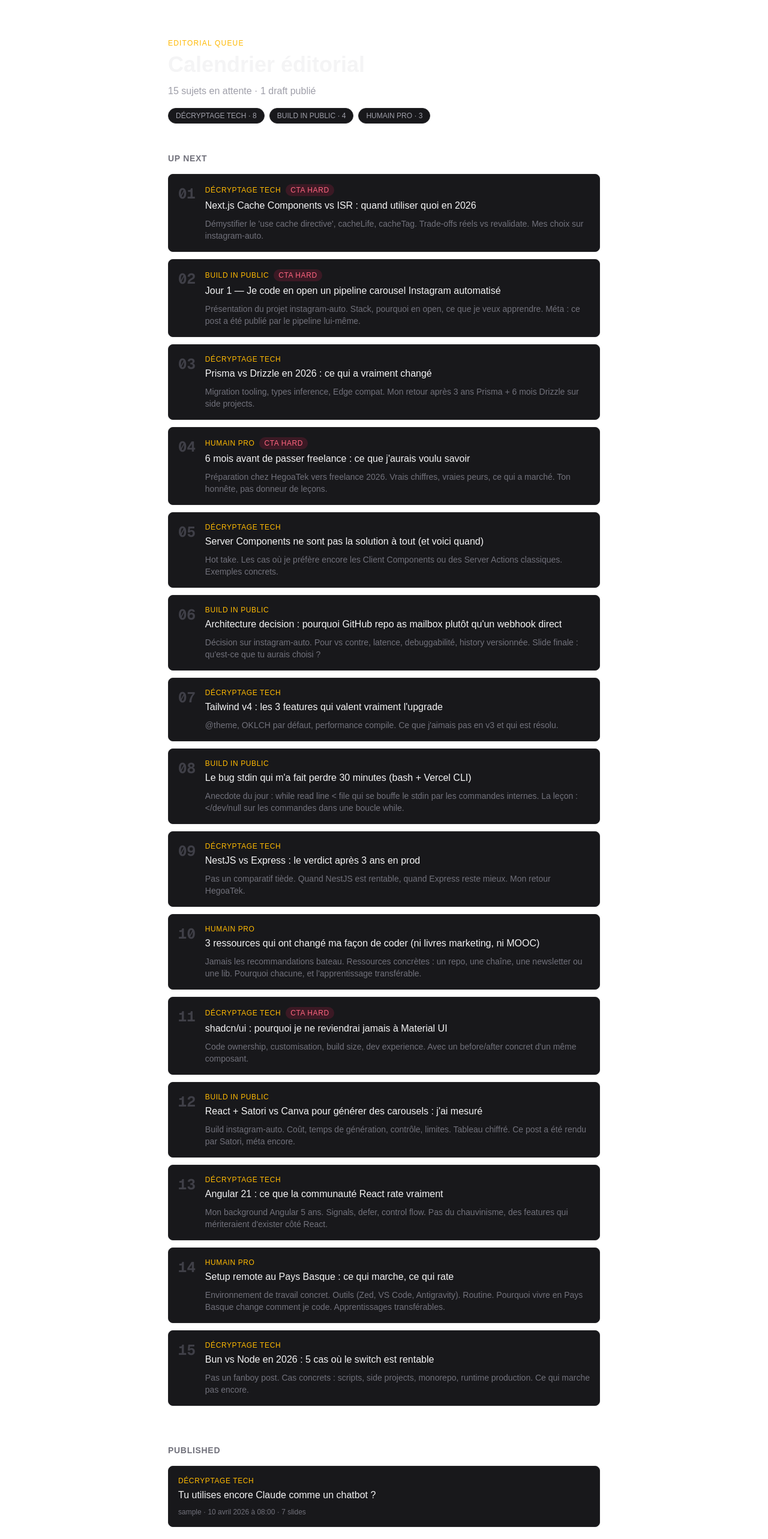
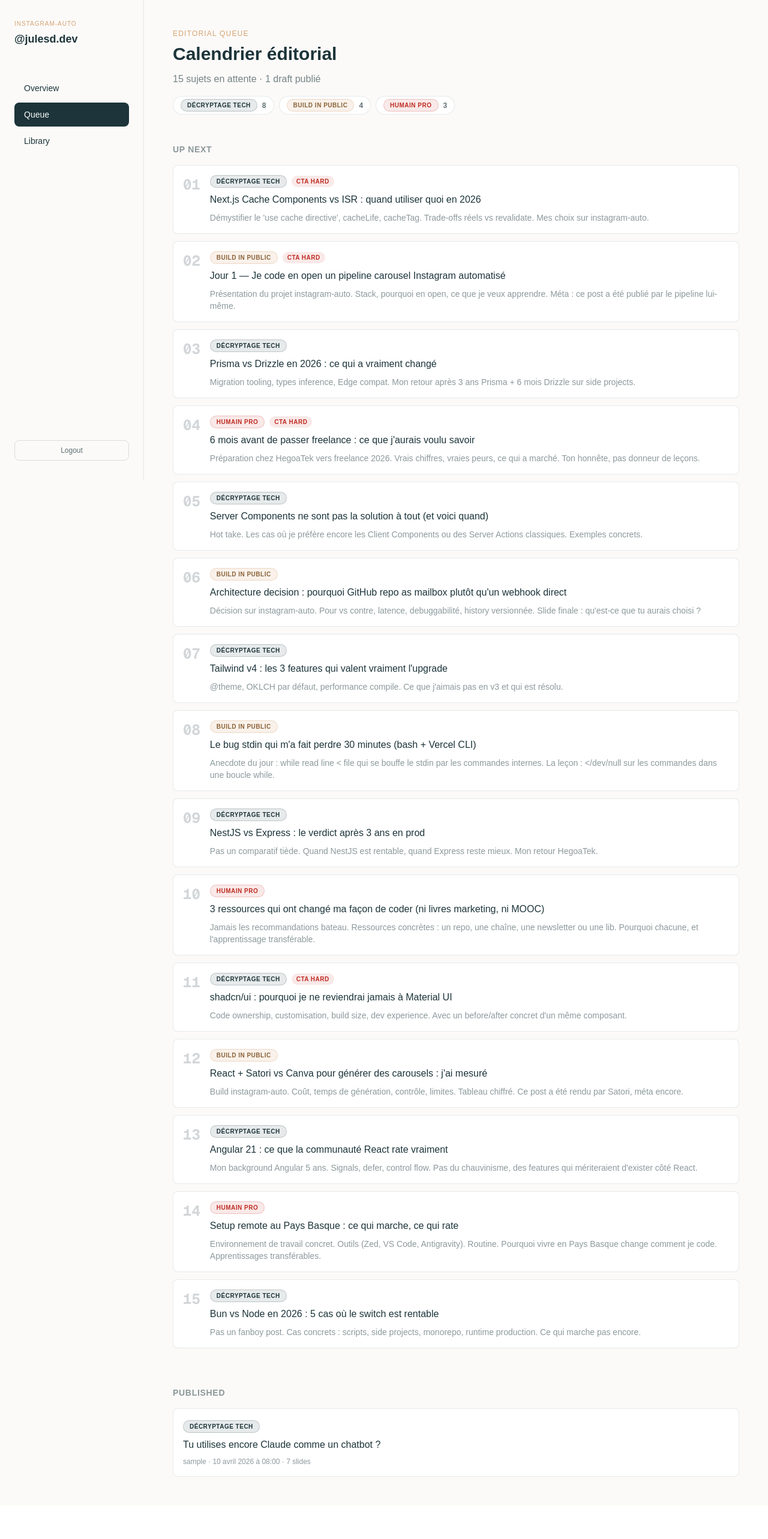
Before and after one commit to JulesDups/instagram-auto, a Next.js app: page /queue in a window 1280 px wide. Shown: the top 2566 px of the page at 60% size. After the commit the page ends 2510 px from the top, so only its background shows below. Built offline with nearby package versions, Linux system fonts and the light colour scheme.

Commit message:
refactor(ui): move /queue under (dashboard) with cream theme and PillarBadge

```diff
--- a/app/queue/page.tsx
+++ b/app/(dashboard)/queue/page.tsx
@@ -1,6 +1,7 @@
 import { loadQueue } from "@/lib/queue";
 import { listDraftIds, loadDraft } from "@/lib/drafts";
-import { themeLabel, stripEmphasis, type Draft } from "@/lib/content";
+import { stripEmphasis, type Draft } from "@/lib/content";
+import { PillarBadge } from "@/components/pillar-badge";
 
 export const dynamic = "force-dynamic";
 
@@ -27,28 +28,33 @@ export default async function QueuePage() {
   }
 
   return (
-    <main className="mx-auto max-w-3xl px-6 py-16 text-zinc-100">
+    <div>
       <header className="mb-12">
-        <div className="text-xs uppercase tracking-widest text-amber-400">
+        <div className="text-xs uppercase tracking-widest text-[#D4A374]">
           editorial queue
         </div>
-        <h1 className="mt-2 text-4xl font-bold">Calendrier éditorial</h1>
-        <p className="mt-3 text-zinc-400">
+        <h1 className="mt-2 text-3xl font-bold text-[#1C343A]">
+          Calendrier éditorial
+        </h1>
+        <p className="mt-3 text-[#1C343A]/60">
           {queue.items.length} sujet
           {queue.items.length === 1 ? "" : "s"} en attente · {drafts.length}{" "}
           draft{drafts.length === 1 ? "" : "s"} publié
           {drafts.length === 1 ? "" : "s"}
         </p>
         {queue.items.length > 0 && (
-          <div className="mt-4 flex flex-wrap gap-2 text-xs">
+          <div className="mt-4 flex flex-wrap gap-2">
             {(["tech-decryption", "build-in-public", "human-pro"] as const).map(
               (theme) => (
-                <span
+                <div
                   key={theme}
-                  className="rounded-full border border-zinc-800 bg-zinc-900 px-3 py-1 text-zinc-400"
+                  className="inline-flex items-center gap-2 rounded-full border border-[#1C343A]/10 bg-white px-3 py-1"
                 >
-                  {themeLabel(theme)} · {counts[theme] ?? 0}
-                </span>
+                  <PillarBadge theme={theme} />
+                  <span className="text-xs font-semibold text-[#1C343A]/70">
+                    {counts[theme] ?? 0}
+                  </span>
+                </div>
               ),
             )}
           </div>
@@ -56,11 +62,11 @@ export default async function QueuePage() {
       </header>
 
       <section className="mb-16">
-        <h2 className="mb-4 text-sm font-semibold uppercase tracking-wider text-zinc-500">
+        <h2 className="mb-4 text-sm font-semibold uppercase tracking-wider text-[#1C343A]/50">
           Up next
         </h2>
         {queue.items.length === 0 ? (
-          <p className="rounded-lg border border-zinc-800 bg-zinc-900 px-4 py-3 text-zinc-500">
+          <p className="rounded-lg border border-[#1C343A]/10 bg-white px-4 py-3 text-[#1C343A]/50">
             Queue vide. Le prochain run de Claude.ai task piochera un thème
             sous-représenté automatiquement.
           </p>
@@ -69,25 +75,25 @@ export default async function QueuePage() {
             {queue.items.map((item, i) => (
               <li
                 key={i}
-                className="flex gap-4 rounded-lg border border-zinc-800 bg-zinc-900 p-4"
+                className="flex gap-4 rounded-lg border border-[#1C343A]/10 bg-white p-4"
               >
-                <div className="font-mono text-2xl font-bold text-zinc-700">
+                <div className="font-mono text-2xl font-bold text-[#1C343A]/20">
                   {String(i + 1).padStart(2, "0")}
                 </div>
                 <div className="flex-1">
-                  <div className="flex items-center gap-2 text-xs uppercase tracking-wider">
-                    <span className="text-amber-400">
-                      {themeLabel(item.theme)}
-                    </span>
+                  <div className="flex items-center gap-2">
+                    <PillarBadge theme={item.theme} />
                     {item.cta && (
-                      <span className="rounded-full bg-rose-500/15 px-2 py-0.5 text-rose-400">
+                      <span className="rounded-full bg-[#BF2C23]/10 px-2 py-0.5 text-[10px] font-semibold uppercase tracking-wider text-[#BF2C23]">
                         CTA hard
                       </span>
                     )}
                   </div>
-                  <div className="mt-1 font-medium">{item.angle}</div>
+                  <div className="mt-2 font-medium text-[#1C343A]">
+                    {item.angle}
+                  </div>
                   {item.notes && (
-                    <div className="mt-2 text-sm text-zinc-500">
+                    <div className="mt-2 text-sm text-[#1C343A]/50">
                       {item.notes}
                     </div>
                   )}
@@ -99,11 +105,11 @@ export default async function QueuePage() {
       </section>
 
       <section>
-        <h2 className="mb-4 text-sm font-semibold uppercase tracking-wider text-zinc-500">
+        <h2 className="mb-4 text-sm font-semibold uppercase tracking-wider text-[#1C343A]/50">
           Published
         </h2>
         {drafts.length === 0 ? (
-          <p className="rounded-lg border border-zinc-800 bg-zinc-900 px-4 py-3 text-zinc-500">
+          <p className="rounded-lg border border-[#1C343A]/10 bg-white px-4 py-3 text-[#1C343A]/50">
             Aucun draft pour l&apos;instant.
           </p>
         ) : (
@@ -111,16 +117,14 @@ export default async function QueuePage() {
             {drafts.map((d) => (
               <li
                 key={d.id}
-                className="rounded-lg border border-zinc-800 bg-zinc-900 transition hover:border-amber-500/50"
+                className="rounded-lg border border-[#1C343A]/10 bg-white transition hover:border-[#D4A374]/60"
               >
                 <a href={`/preview/${d.id}`} className="block p-4">
-                  <div className="text-xs uppercase tracking-wider text-amber-400">
-                    {themeLabel(d.theme)}
-                  </div>
-                  <div className="mt-1 font-medium">
+                  <PillarBadge theme={d.theme} />
+                  <div className="mt-2 font-medium text-[#1C343A]">
                     {stripEmphasis(d.slides[0]?.title ?? d.id)}
                   </div>
-                  <div className="mt-2 text-xs text-zinc-500">
+                  <div className="mt-2 text-xs text-[#1C343A]/50">
                     {d.id} ·{" "}
                     {new Date(d.createdAt).toLocaleString("fr-FR", {
                       dateStyle: "long",
@@ -134,6 +138,6 @@ export default async function QueuePage() {
           </ul>
         )}
       </section>
-    </main>
+    </div>
   );
 }
```
